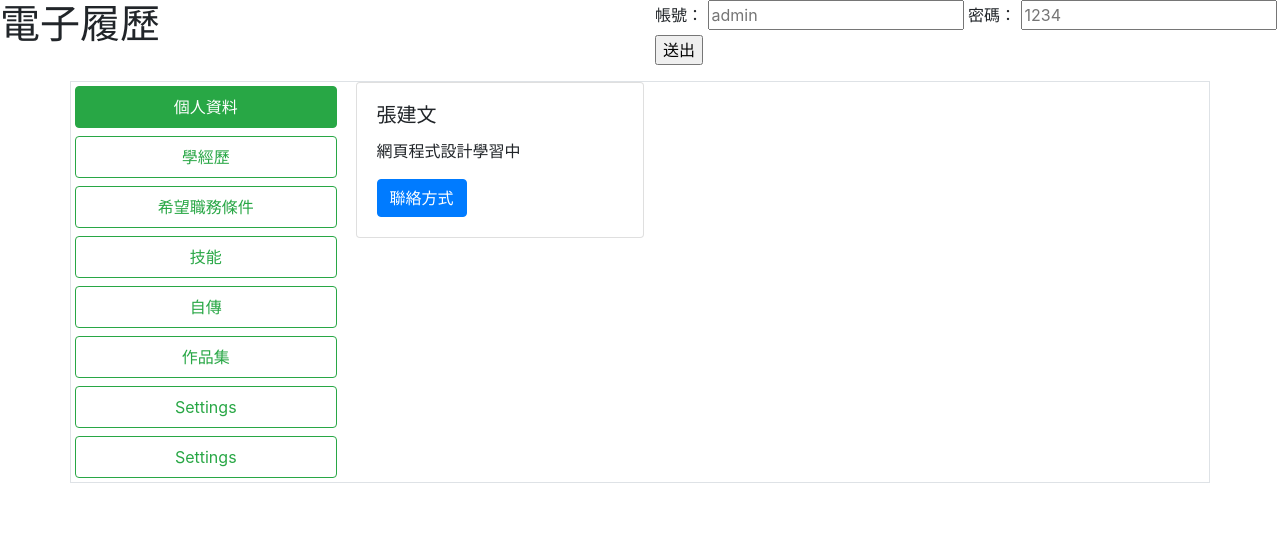
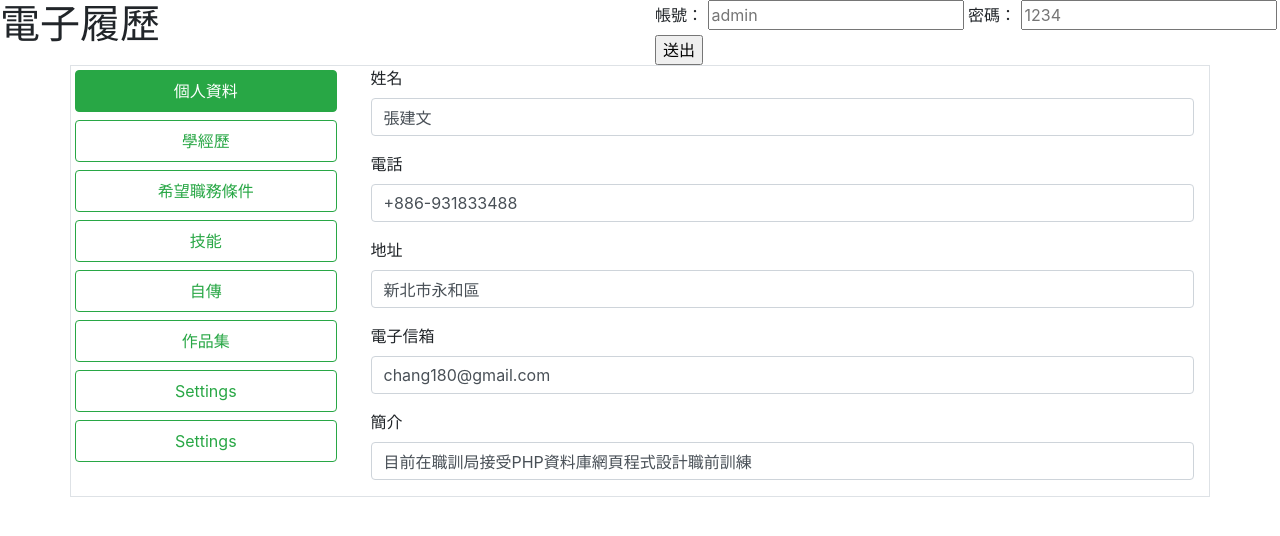
Before and after one commit to chang180/10902-lu-li-biao-xi-tong-chang180, a PHP site: page / in a window 1280 px wide. Shown: the top 536 px of the page. Run offline with PHP 8.4, Linux system fonts and the light colour scheme; data comes from the database, SQL or seed files in the repository.

Commit message:
學經歷應該分開

```diff
--- /dev/null
+++ b/contact.php
@@ -0,0 +1,26 @@
+<?php include_once "base.php";
+$db=new DB('contact');
+?>
+
+<form>
+    <div class="form-group">
+        <label for="name">姓名</label>
+        <input type="text" class="form-control" id="name" name="name" value="<?=$db->find(1)['name'];?>">
+    </div>
+    <div class="form-group">
+        <label for="tel">電話</label>
+        <input type="text" class="form-control" id="tel" name="tel" value="<?=$db->find(1)['tel'];?>">
+    </div>
+    <div class="form-group">
+        <label for="addr">地址</label>
+        <input type="text" class="form-control" id="addr" name="addr" value="<?=$db->find(1)['addr'];?>">
+    </div>
+    <div class="form-group">
+        <label for="email">電子信箱</label>
+        <input type="text" class="form-control" id="email" name="email" value="<?=$db->find(1)['email'];?>">
+    </div>
+    <div class="form-group">
+        <label for="intro">簡介</label>
+        <input type="text" class="form-control" id="intro" name="intro" value="<?=$db->find(1)['intro'];?>">
+    </div>
+</form>
--- a/index.php
+++ b/index.php
@@ -1,8 +1,15 @@
 <?php
 include_once "base.php";
-if (@$_POST['acc'] == "admin" && @$_POST['pw'] == "1234") $_SESSION['login'] = 1;
-else echo "<script>alert('帳號或密碼錯誤');</script>";
-if (!empty($_SESSION['login'])) to("backend/index.php");
+
+if (!empty($_POST['acc']) && !empty($_POST['pw'])) {
+    if ($_POST['acc'] == "admin" && $_POST['pw'] == "1234") {
+        $_SESSION['login'] = 1;
+        to("backend/index.php");
+    } else echo "<script>alert('帳號或密碼錯誤');</script>";
+}
+
+
+
 ?>
 
 <!DOCTYPE html>
@@ -24,9 +31,9 @@ if (!empty($_SESSION['login'])) to("backend/index.php");
         <h1 class="col-6">電子履歷</h1>
         <form class="col-6 float-right" action="?" method="post">
             <label for="acc">帳號：</label>
-        <input type="text" name="acc" placeholder="admin">
+            <input type="text" name="acc" placeholder="admin" required>
             <label for="pw">密碼：</label>
-        <input type="password" name="pw" placeholder="1234">
+            <input type="password" name="pw" placeholder="1234" required>
             <input type="submit" value="送出">
         </form>
     </header>
@@ -47,6 +54,11 @@ if (!empty($_SESSION['login'])) to("backend/index.php");
             <div class="tab-content col-9" id="v-pills-tabContent">
                 <div class="tab-pane fade show active" id="title" role="tabpanel">
 
+<?php include "contact.php";?>
+
+                </div>
+                <div class="tab-pane fade" id="experience" role="tabpanel">
+
                     <div class="row">
                         <div class="card" style="width: 18rem;">
                             <!-- <img src="..." class="card-img-top" alt="..."> -->
@@ -59,7 +71,6 @@ if (!empty($_SESSION['login'])) to("backend/index.php");
                     </div>
 
                 </div>
-                <div class="tab-pane fade" id="experience" role="tabpanel">222</div>
                 <div class="tab-pane fade" id="v-pills-messages" role="tabpanel">333</div>
                 <div class="tab-pane fade" id="v-pills-settings" role="tabpanel">444</div>
                 <div class="tab-pane fade" id="v-pills-settings1" role="tabpanel">555</div>
```
Also changed, not shown: backend/experience.php (added, +19 -0 lines), backend/index.php (+1 -16 lines). Lines whose indentation alone changed are shown as unchanged.
